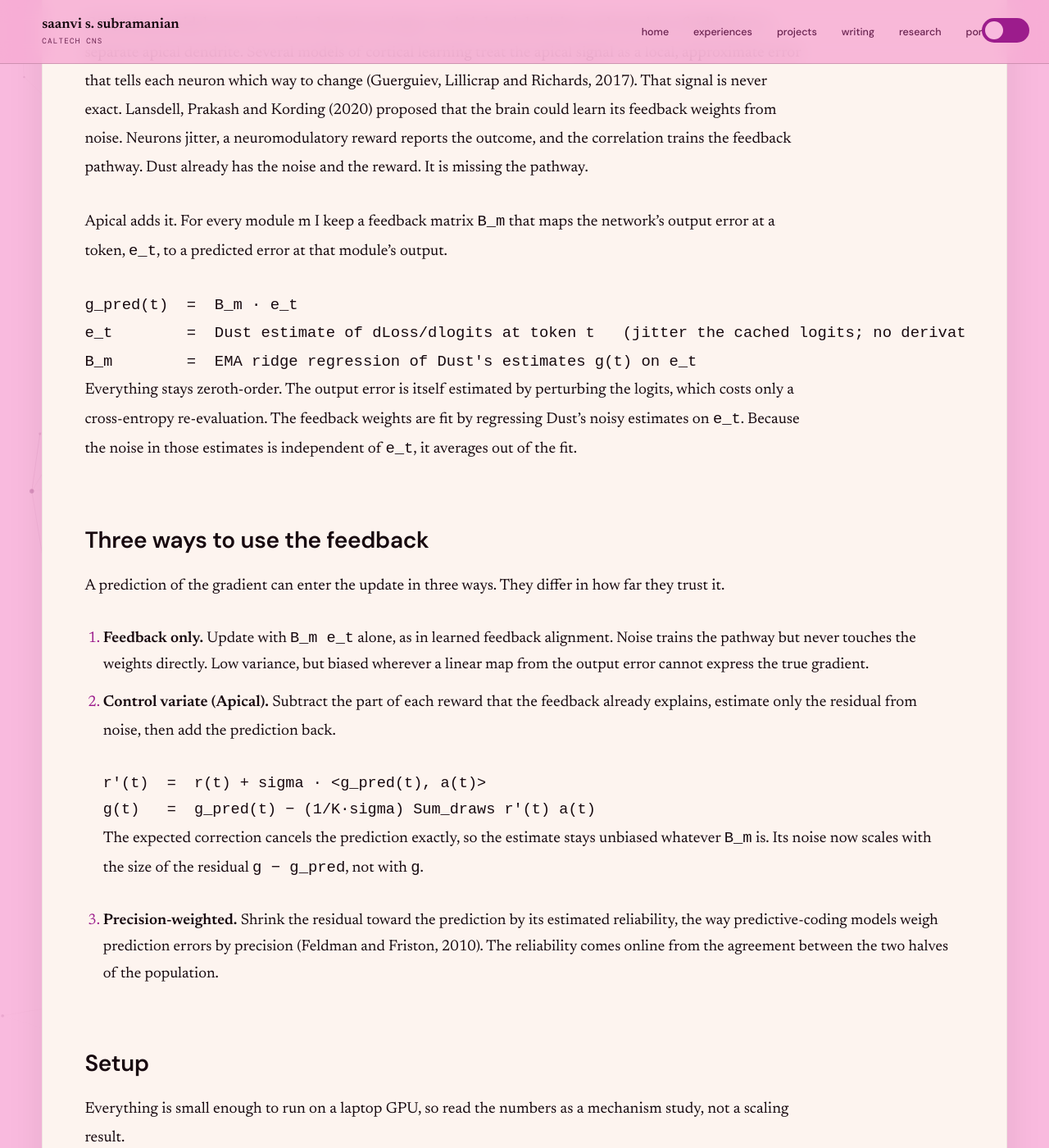
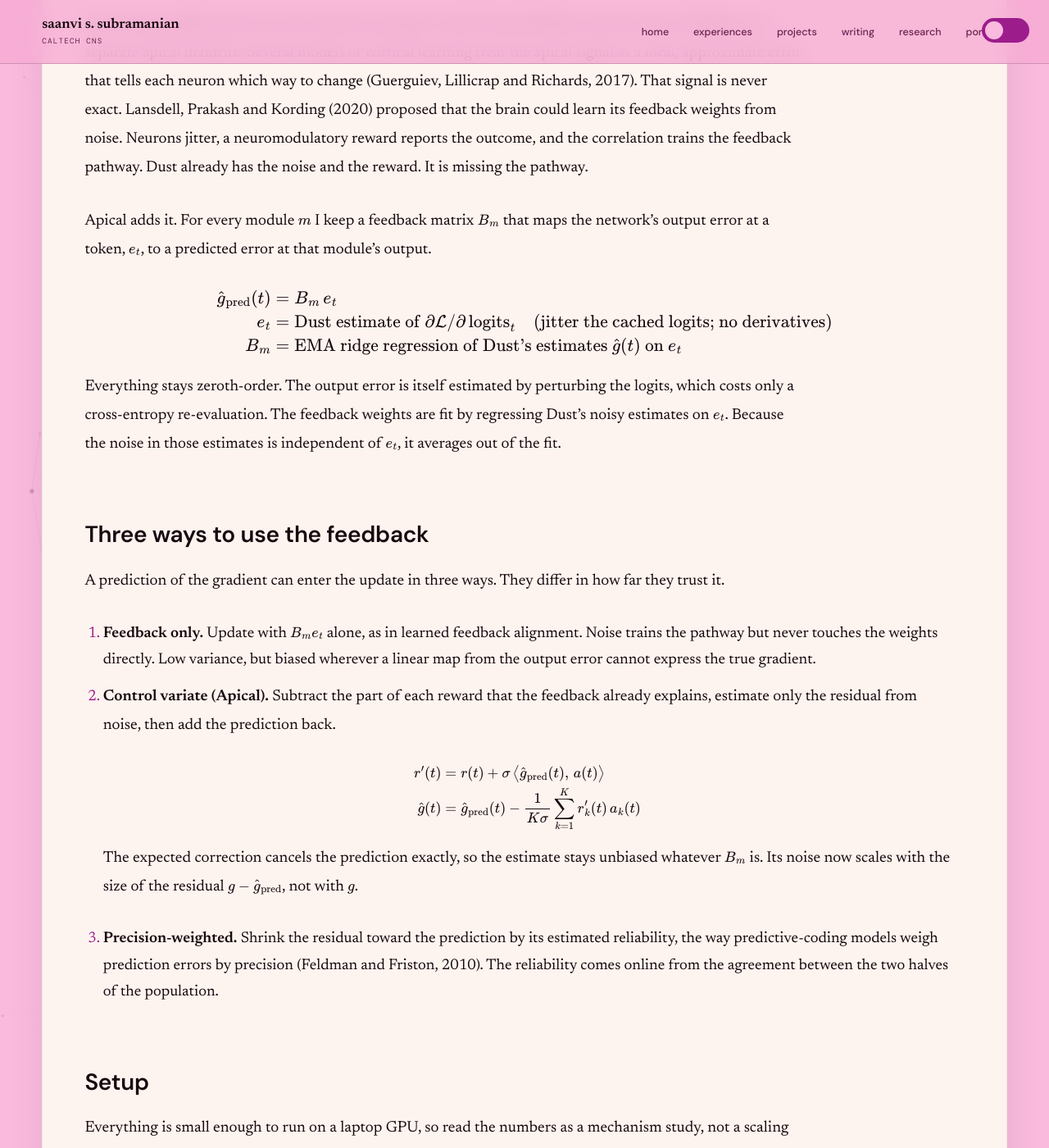
Before and after one commit to saanviiyer/saanviiyer.github.io, a Jekyll site: the page built from _posts/2026-10-08-apical-dust.md, in a window 1280 px wide and 1400 px high, scrolled down 2082 px. Shown: the whole window at 82% size. Built offline with Jekyll 4.4.1, drawn with Linux system fonts in a browser that asks for light colours; some web fonts are replaced.

Commit message:
Typeset the Apical Dust equations with MathJax

````diff
--- a/_posts/2026-10-08-apical-dust.md
+++ b/_posts/2026-10-08-apical-dust.md
@@ -32,29 +33,33 @@ The cost is variance. With K draws and a d-dimensional layer output, the per-tok
 
 Cortical pyramidal neurons receive bottom-up input on their basal dendrites and top-down feedback on a separate apical dendrite. Several models of cortical learning treat the apical signal as a local, approximate error that tells each neuron which way to change (Guerguiev, Lillicrap and Richards, 2017). That signal is never exact. Lansdell, Prakash and Kording (2020) proposed that the brain could learn its feedback weights from noise. Neurons jitter, a neuromodulatory reward reports the outcome, and the correlation trains the feedback pathway. Dust already has the noise and the reward. It is missing the pathway.
 
-Apical adds it. For every module m I keep a feedback matrix `B_m` that maps the network's output error at a token, `e_t`, to a predicted error at that module's output.
+Apical adds it. For every module $$m$$ I keep a feedback matrix $$B_m$$ that maps the network's output error at a token, $$e_t$$, to a predicted error at that module's output.
 
-```
-g_pred(t)  =  B_m · e_t
-e_t        =  Dust estimate of dLoss/dlogits at token t   (jitter the cached logits; no derivatives)
-B_m        =  EMA ridge regression of Dust's estimates g(t) on e_t
-```
+$$
+\begin{aligned}
+\hat g_{\text{pred}}(t) &= B_m\, e_t \\
+e_t &= \text{Dust estimate of } \partial \mathcal{L} / \partial\, \text{logits}_t \quad \text{(jitter the cached logits; no derivatives)} \\
+B_m &= \text{EMA ridge regression of Dust's estimates } \hat g(t) \text{ on } e_t
+\end{aligned}
+$$
 
-Everything stays zeroth-order. The output error is itself estimated by perturbing the logits, which costs only a cross-entropy re-evaluation. The feedback weights are fit by regressing Dust's noisy estimates on `e_t`. Because the noise in those estimates is independent of `e_t`, it averages out of the fit.
+Everything stays zeroth-order. The output error is itself estimated by perturbing the logits, which costs only a cross-entropy re-evaluation. The feedback weights are fit by regressing Dust's noisy estimates on $$e_t$$. Because the noise in those estimates is independent of $$e_t$$, it averages out of the fit.
 
 ## Three ways to use the feedback
 
 A prediction of the gradient can enter the update in three ways. They differ in how far they trust it.
 
-1. **Feedback only.** Update with `B_m e_t` alone, as in learned feedback alignment. Noise trains the pathway but never touches the weights directly. Low variance, but biased wherever a linear map from the output error cannot express the true gradient.
+1. **Feedback only.** Update with $$B_m e_t$$ alone, as in learned feedback alignment. Noise trains the pathway but never touches the weights directly. Low variance, but biased wherever a linear map from the output error cannot express the true gradient.
 2. **Control variate (Apical).** Subtract the part of each reward that the feedback already explains, estimate only the residual from noise, then add the prediction back.
 
-   ```
-   r'(t)  =  r(t) + sigma · <g_pred(t), a(t)>
-   g(t)   =  g_pred(t) − (1/K·sigma) Sum_draws r'(t) a(t)
-   ```
+   $$
+   \begin{aligned}
+   r'(t) &= r(t) + \sigma \, \big\langle \hat g_{\text{pred}}(t),\, a(t) \big\rangle \\
+   \hat g(t) &= \hat g_{\text{pred}}(t) - \frac{1}{K\sigma} \sum_{k=1}^{K} r'_k(t)\, a_k(t)
+   \end{aligned}
+   $$
 
-   The expected correction cancels the prediction exactly, so the estimate stays unbiased whatever `B_m` is. Its noise now scales with the size of the residual `g − g_pred`, not with `g`.
+   The expected correction cancels the prediction exactly, so the estimate stays unbiased whatever $$B_m$$ is. Its noise now scales with the size of the residual $$g - \hat g_{\text{pred}}$$, not with $$g$$.
 3. **Precision-weighted.** Shrink the residual toward the prediction by its estimated reliability, the way predictive-coding models weigh prediction errors by precision (Feldman and Friston, 2010). The reliability comes online from the agreement between the two halves of the population.
 
 ## Setup
````
Also changed, not shown: other parts of _posts/2026-10-08-apical-dust.md (+1 -0 lines).
